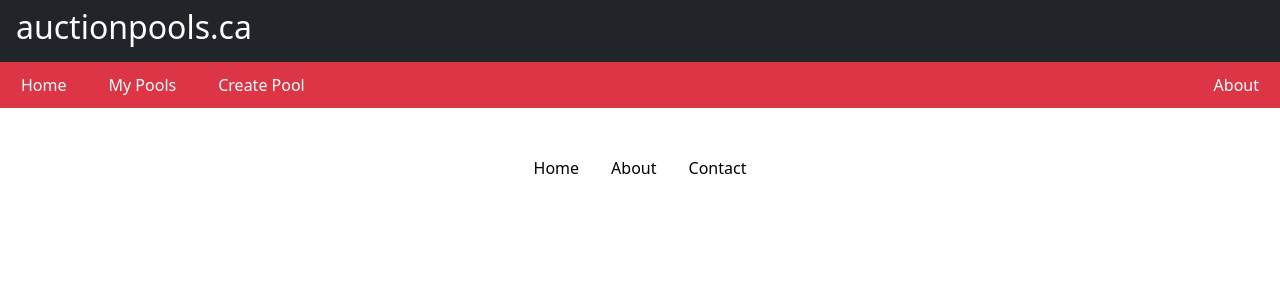
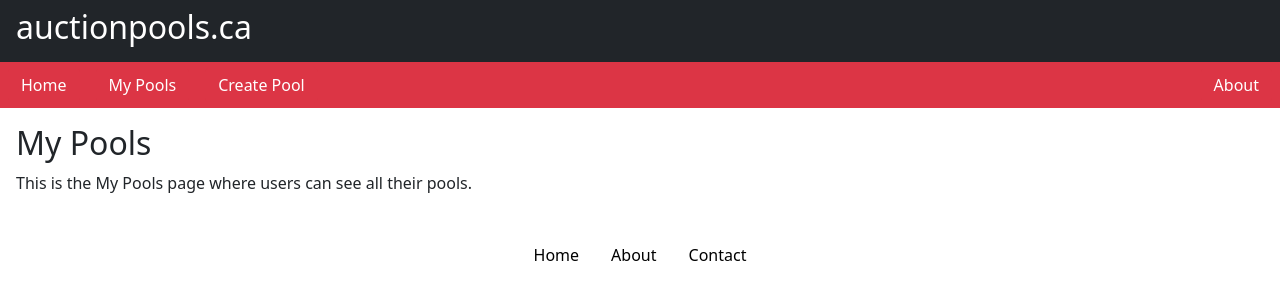
Before and after one commit to evanhinde39/auction_app_1, a React (Create React App) app in the folder client/: page /mypools in a window 1280 px wide. Shown: the top 300 px of the page. Built offline with nearby package versions, Linux system fonts and the light colour scheme.

Commit message:
Pages added

```diff
--- a/client/src/App.js
+++ b/client/src/App.js
@@ -2,6 +2,10 @@ import React from "react";
 import { BrowserRouter as Router, Routes, Route } from "react-router-dom";
 import Layout from "./components/Layout";
 import Home from "./pages/Home";
+import Contact from "./pages/Contact";
+import About from "./pages/About";
+import CreatePool from "./pages/CreatePool";
+import MyPools from "./pages/MyPools";
 import 'bootstrap/dist/css/bootstrap.min.css';
 
 
@@ -11,8 +15,10 @@ function App() {
       <Layout>
         <Routes>
           <Route path="/" element={<Home />} />
-          {/* Add more routes here, like: */}
-          {/* <Route path="/about" element={<About />} /> */}
+          <Route path="/contact" element={<Contact />} />
+          <Route path="/about" element={<About />} />
+          <Route path="/mypools" element={<MyPools />} />
+          <Route path="/createpool" element={<CreatePool />} />
         </Routes>
       </Layout>
     </Router>
--- a/client/src/components/layout.js
+++ b/client/src/components/layout.js
@@ -9,11 +9,10 @@ const Layout = ({ children }) => {
 
       <nav className="bg-danger d-flex">
         <a href="/" className="btn btn-danger mx-2 my-1 text-white hover-expand">Home</a>
-        <a href="/" className="btn btn-danger mx-2 my-1 text-white hover-expand">My Pools</a>
-        <a href="/" className="btn btn-danger mx-2 my-1 text-white hover-expand">Create Pool</a>
+        <a href="/mypools" className="btn btn-danger mx-2 my-1 text-white hover-expand">My Pools</a>
+        <a href="/createpool" className="btn btn-danger mx-2 my-1 text-white hover-expand">Create Pool</a>
         <a href="/about" className="btn btn-danger mx-2 my-1 text-white hover-expand ms-auto">About</a>
       </nav>
-
 
       <main style={{ padding: "1rem" }}>
         {children}  {/* 👈 This is where the page content goes */}
--- /dev/null
+++ b/client/src/pages/About.js
@@ -0,0 +1,12 @@
+import React from "react";
+
+const About = () => {
+  return (
+    <div>
+      <h2>About</h2>
+      <p>This is the About Page</p>
+    </div>
+  );
+};
+
+export default About;
--- /dev/null
+++ b/client/src/pages/Contact.js
@@ -0,0 +1,12 @@
+import React from "react";
+
+const Contact = () => {
+  return (
+    <div>
+      <h2>Contact</h2>
+      <p>This is the Contact Page</p>
+    </div>
+  );
+};
+
+export default Contact;
--- /dev/null
+++ b/client/src/pages/CreatePool.js
@@ -0,0 +1,12 @@
+import React from "react";
+
+const CreatePool = () => {
+  return (
+    <div>
+      <h2>Create Pool</h2>
+      <p>This is the Create Pool page where users can create new pools.</p>
+    </div>
+  );
+};
+
+export default CreatePool;
--- /dev/null
+++ b/client/src/pages/MyPools.js
@@ -0,0 +1,12 @@
+import React from "react";
+
+const MyPools = () => {
+  return (
+    <div>
+      <h2>My Pools</h2>
+      <p>This is the My Pools page where users can see all their pools.</p>
+    </div>
+  );
+};
+
+export default MyPools;
```
